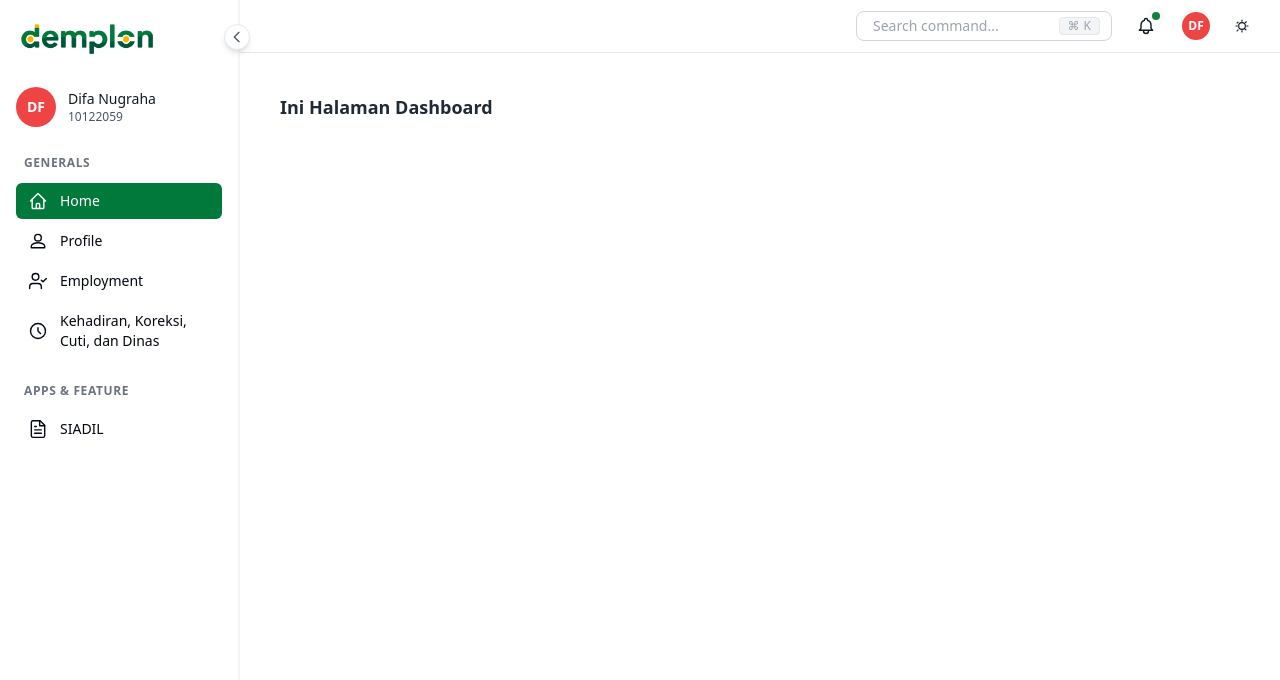
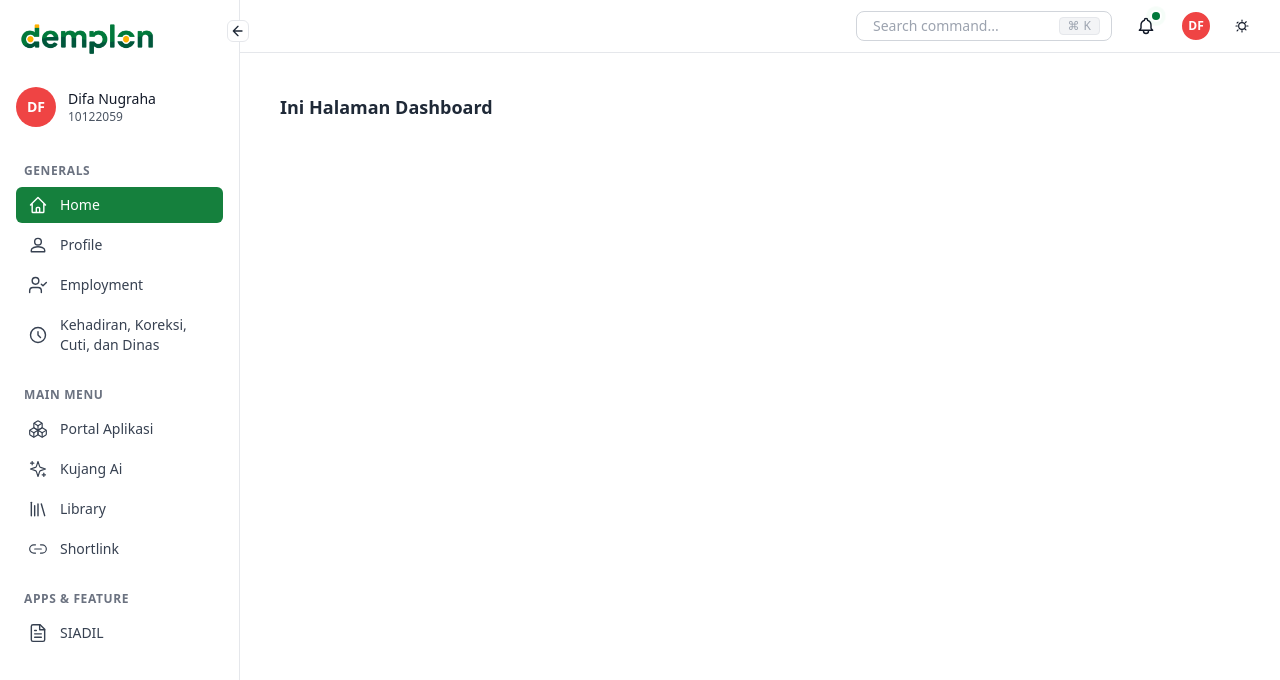
Before and after one commit to DifaaNug/web-siadil, a Next.js app: page /dashboard in a window 1280 px wide. Shown: the top 680 px of the page. Built offline with nearby package versions, Linux system fonts and the light colour scheme.

Commit message:
Refactor Sidebar and add Breadcrumb component
Sidebar menu refactored to use links and helper components for cleaner code and improved navigation. Added a reusable Breadcrumb component. Updated SiadilHeader to use a custom green color for the notification indicator.

```diff
--- a/src/components/SiadilHeader.tsx
+++ b/src/components/SiadilHeader.tsx
@@ -49,7 +49,7 @@ const SiadilHeader = () => {
             {/* Efek ping */}
             <span className="ping-notif"></span>
             {/* Bulatan hijau tetap */}
-            <span className="bg-green-700 absolute top-1 right-1 block h-2 w-2 rounded-full ring-2 ring-white"></span>
+            <span className="bg-[#01793B] absolute top-1 right-1 block h-2 w-2 rounded-full ring-2 ring-white"></span>
             <svg
               xmlns="http://www.w3.org/2000/svg"
               className="h-5 w-5 text-gray-900"
--- a/src/components/Sidebar.tsx
+++ b/src/components/Sidebar.tsx
@@ -2,20 +2,18 @@
 
 import Image from "next/image";
 import { useState } from "react";
+import Link from "next/link";
+import { usePathname } from "next/navigation";
 
+// Props
 interface SidebarProps {
-  activeMenu: string;
-  onMenuChange: (menu: string) => void;
   onCollapseChange?: (collapsed: boolean) => void;
 }
 
-const Sidebar = ({
-  activeMenu,
-  onMenuChange,
-  onCollapseChange,
-}: SidebarProps) => {
+const Sidebar = ({ onCollapseChange }: SidebarProps) => {
   const [isCollapsed, setIsCollapsed] = useState(false);
   const [showArrow, setShowArrow] = useState(false);
+  const pathname = usePathname();
 
   const handleCollapseToggle = () => {
     const newCollapsed = !isCollapsed;
@@ -25,41 +23,35 @@ const Sidebar = ({
 
   return (
     <div
-      className="bg-white min-h-screen border-r border-gray-100 transition-all duration-300 relative w-full h-full"
+      className={`min-h-screen border-r bg-white transition-all duration-300 relative ${
+        isCollapsed ? "w-20" : "w-60"
+      }`}
       onMouseEnter={() => setShowArrow(true)}
       onMouseLeave={() => setShowArrow(false)}>
-      {/* Header with Logo */}
-      <div className="px-3 py-4 border-gray-100 relative">
+      {/* Bagian Logo & Profile (Tidak ada perubahan) */}
+      <div className="px-3 py-4 relative">
         <div
           className={`flex ${
             isCollapsed ? "justify-center items-center" : "flex-col"
           } space-y-2`}>
-          {isCollapsed ? (
           <Image
             src="/logo-demplon.png"
             alt="Demplon Logo"
-              width={60}
-              height={60}
-              className="rounded"
+            width={isCollapsed ? 60 : 150}
+            height={isCollapsed ? 60 : 150}
+            className="rounded transition-all duration-300"
+            priority
           />
-          ) : (
-            <Image
-              src="/logo-demplon.png"
-              alt="Demplon Logo"
-              width={150}
-              height={150}
-              className="rounded"
-            />
-          )}
         </div>
-
-        {/* Toggle Arrow Button */}
+        {/* Tombol Toggle Arrow - PERUBAHAN DI SINI */}
         {showArrow && (
           <button
             onClick={handleCollapseToggle}
-            className="absolute -right-3 top-6 bg-white border border-gray-200 rounded-full p-1 shadow-md hover:shadow-lg transition-all duration-200 z-10">
+            // --- Perubahan Rounded Corner (rounded-lg -> rounded-md) ---
+            className="absolute -right-2.5 top-5 bg-white border border-gray-200 rounded-md p-0.5 transition-all duration-200 z-10 flex items-center justify-center" // rounded-md
+          >
             <svg
-              className={`w-4 h-4 text-gray-600 transition-transform duration-200 ${
+              className={` w-4 h-4 text-gray-800 transition-transform duration-200  ${
                 isCollapsed ? "rotate-180" : ""
               }`}
               fill="none"
@@ -69,26 +61,21 @@ const Sidebar = ({
                 strokeLinecap="round"
                 strokeLinejoin="round"
                 strokeWidth={2}
-                d="M15 19l-7-7 7-7"
+                d="M12 19l-7-7m0 0l7-7m-7 7h13"
               />
             </svg>
           </button>
         )}
       </div>
-
-      {/* User Profile Section */}
       <div
         className={`${
           isCollapsed ? "px-2" : "px-4"
-        } py-3 border-gray-100 transition-all duration-300`}>
+        } py-3 transition-all duration-300`}>
         <div
           className={`flex items-center ${
             isCollapsed ? "justify-center" : "space-x-3"
           }`}>
-          <div
-            className={`${
-              isCollapsed ? "w-10 h-10" : "w-10 h-10"
-            } bg-red-500 rounded-full flex items-center justify-center transition-all duration-300`}>
+          <div className="w-10 h-10 bg-red-500 rounded-full flex items-center justify-center shrink-0">
             <span className="text-white font-semibold text-sm">DF</span>
           </div>
           {!isCollapsed && (
@@ -107,215 +94,114 @@ const Sidebar = ({
         className={`${
           isCollapsed ? "px-2" : "px-4"
         } py-4 transition-all duration-300`}>
+        {/* --- PERUBAHAN STRUKTUR UTAMA ADA DI SINI --- */}
+
         {/* GENERALS Section */}
-        <div className="mb-6">
-          {!isCollapsed && (
-            <div className="text-xs font-semibold text-gray-500 uppercase tracking-wider mb-3 px-2 opacity-100 transition-opacity duration-300">
+        <div>
+          {/* Judul ini sekarang punya tinggi tetap (h-8) */}
+          <div className="h-8 flex items-center">
+            <div
+              className={`text-xs font-semibold text-gray-500 uppercase tracking-wider px-2 transition-opacity duration-200 ${
+                isCollapsed ? "opacity-0" : "opacity-100"
+              }`}>
               GENERALS
             </div>
-          )}
-          {isCollapsed && (
-            <div className="h-0 mb-3 opacity-0 transition-all duration-300"></div>
-          )}
-
+          </div>
           <ul className="space-y-1">
-            {/* Home */}
-            <li>
-              <button
-                onClick={() => onMenuChange("Home")}
-                className={`w-full flex items-center ${
-                  isCollapsed ? "justify-center px-2" : "space-x-3 px-3"
-                } py-2 transition-all duration-300 text-sm rounded-md ${
-                  activeMenu === "Home" ? "text-white" : "text-gray-950"
-                }`}
-                style={
-                  activeMenu === "Home" ? { backgroundColor: "#01793b" } : {}
-                }
-                title={isCollapsed ? "Home" : ""}>
-                <svg
-                  className={`${
-                    isCollapsed ? "w-6 h-6" : "w-5 h-5"
-                  } transition-all duration-300`}
-                  fill="none"
-                  stroke="currentColor"
-                  viewBox="0 0 24 24">
-                  <path
-                    strokeLinecap="round"
-                    strokeLinejoin="round"
-                    strokeWidth={1.7}
-                    d="M3 12l2-2m0 0l7-7 7 7M5 10v10a1 1 0 001 1h3m10-11l2 2m-2-2v10a1 1 0 01-1 1h-3m-6 0a1 1 0 001-1v-4a1 1 0 011-1h2a1 1 0 011 1v4a1 1 0 001 1m-6 0h6"
-                  />
-                </svg>
-                {!isCollapsed && (
-                  <span className="opacity-100 transition-opacity duration-300">
+            <MenuItemLink
+              href="/dashboard"
+              currentPath={pathname}
+              isCollapsed={isCollapsed}
+              icon={<HomeIcon isCollapsed={isCollapsed} />}>
               Home
-                  </span>
-                )}
-              </button>
-            </li>
-
-            {/* Profile */}
-            <li>
-              <button
-                onClick={() => onMenuChange("Profile")}
-                className={`w-full flex items-center ${
-                  isCollapsed ? "justify-center px-2" : "space-x-3 px-3"
-                } py-2 transition-all duration-300 text-sm rounded-md ${
-                  activeMenu === "Profile" ? "text-white" : "text-gray-950"
-                }`}
-                style={
-                  activeMenu === "Profile" ? { backgroundColor: "#01793b" } : {}
-                }
-                title={isCollapsed ? "Profile" : ""}>
-                <svg
-                  className={`${
-                    isCollapsed ? "w-6 h-6" : "w-5 h-5"
-                  } transition-all duration-300`}
-                  fill="none"
-                  stroke="currentColor"
-                  viewBox="0 0 24 24">
-                  <path
-                    strokeLinecap="round"
-                    strokeLinejoin="round"
-                    strokeWidth={1.7}
-                    d="M12 12c2.21 0 4-1.79 4-4s-1.79-4-4-4-4 1.79-4 4 1.79 4 4 4zm0 2c-2.67 0-8 1.34-8 4v2h16v-2c0-2.66-5.33-4-8-4z"
-                  />
-                </svg>
-                {!isCollapsed && (
-                  <span className="opacity-100 transition-opacity duration-300">
+            </MenuItemLink>
+            <MenuItemLink
+              href="/dashboard/profile"
+              currentPath={pathname}
+              isCollapsed={isCollapsed}
+              icon={<ProfileIcon isCollapsed={isCollapsed} />}>
               Profile
-                  </span>
-                )}
-              </button>
-            </li>
-
-            {/* Employment */}
-            <li>
-              <button
-                onClick={() => onMenuChange("Employment")}
-                className={`w-full flex items-center ${
-                  isCollapsed ? "justify-center px-2" : "space-x-3 px-3"
-                } py-2 transition-all duration-300 text-sm rounded-md ${
-                  activeMenu === "Employment" ? "text-white" : "text-gray-950"
-                }`}
-                style={
-                  activeMenu === "Employment"
-                    ? { backgroundColor: "#01793b" }
-                    : {}
-                }
-                title={isCollapsed ? "Employment" : ""}>
-                <svg
-                  xmlns="http://www.w3.org/2000/svg"
-                  viewBox="0 0 24 24"
-                  fill="none"
-                  stroke="currentColor"
-                  strokeWidth="1.7"
-                  strokeLinecap="round"
-                  strokeLinejoin="round"
-                  className={`${
-                    isCollapsed ? "w-6 h-6" : "w-5 h-5"
-                  } transition-all duration-300`}>
-                  <path d="M16 21v-2a4 4 0 0 0-4-4H6a4 4 0 0 0-4 4v2"></path>
-                  <circle cx="9" cy="7" r="4"></circle>
-                  <polyline points="16 11 18 13 22 9"></polyline>
-                </svg>
-                {!isCollapsed && (
-                  <span className="opacity-100 transition-opacity duration-300">
+            </MenuItemLink>
+            <MenuItemLink
+              href="/dashboard/employment"
+              currentPath={pathname}
+              isCollapsed={isCollapsed}
+              icon={<EmploymentIcon isCollapsed={isCollapsed} />}>
               Employment
-                  </span>
-                )}
-              </button>
-            </li>
-
-            {/* Kehadiran, Koreksi, Cuti, dan Dinas */}
-            <li>
-              <button
-                onClick={() => onMenuChange("Kehadiran")}
-                className={`w-full flex items-center ${
-                  isCollapsed ? "justify-center px-2" : "space-x-3 px-3"
-                } py-2 transition-all duration-300 text-sm rounded-md ${
-                  activeMenu === "Kehadiran" ? "text-white" : "text-gray-950"
-                }`}
-                style={
-                  activeMenu === "Kehadiran"
-                    ? { backgroundColor: "#01793b" }
-                    : {}
-                }
-                title={
-                  isCollapsed ? "Kehadiran, Koreksi, Cuti, dan Dinas" : ""
-                }>
-                <svg
-                  className={`${
-                    isCollapsed ? "w-6 h-6" : "w-5 h-5"
-                  } flex-shrink-0 transition-all duration-300`}
-                  fill="none"
-                  stroke="currentColor"
-                  viewBox="0 0 24 24">
-                  <path
-                    strokeLinecap="round"
-                    strokeLinejoin="round"
-                    strokeWidth={1.7}
-                    d="M12 8v4l3 3m6-3a9 9 0 11-18 0 9 9 0 0118 0z"
-                  />
-                </svg>
-                {!isCollapsed && (
-                  <span className="text-left opacity-100 transition-opacity duration-300">
+            </MenuItemLink>
+            <MenuItemLink
+              href="/dashboard/kehadiran"
+              currentPath={pathname}
+              isCollapsed={isCollapsed}
+              icon={<ClockIcon isCollapsed={isCollapsed} />}
+              title="Kehadiran, Koreksi, Cuti, dan Dinas">
               Kehadiran, Koreksi, Cuti, dan Dinas
-                  </span>
-                )}
-              </button>
-            </li>
+            </MenuItemLink>
           </ul>
         </div>
 
-        <div className="mb-6">
-          {!isCollapsed && (
-            <div className="text-xs font-semibold text-gray-500 uppercase tracking-wider mb-3 px-2 opacity-100 transition-opacity duration-300">
+        {/* MAIN MENU Section */}
+        <div className="mt-4">
+          {" "}
+          {/* Menggunakan margin-top untuk jarak antar section */}
+          <div className="h-8 flex items-center">
+            <div
+              className={`text-xs font-semibold text-gray-500 uppercase tracking-wider px-2 transition-opacity duration-200 ${
+                isCollapsed ? "opacity-0" : "opacity-100"
+              }`}>
+              MAIN MENU
+            </div>
+          </div>
+          <ul className="space-y-1">
+            <MenuItemLink
+              href="/dashboard/portal"
+              currentPath={pathname}
+              isCollapsed={isCollapsed}
+              icon={<PackageIcon isCollapsed={isCollapsed} />}>
+              Portal Aplikasi
+            </MenuItemLink>
+            <MenuItemLink
+              href="/dashboard/kujang-ai"
+              currentPath={pathname}
+              isCollapsed={isCollapsed}
+              icon={<SparklesIcon isCollapsed={isCollapsed} />}>
+              Kujang Ai
+            </MenuItemLink>
+            <MenuItemLink
+              href="/dashboard/library"
+              currentPath={pathname}
+              isCollapsed={isCollapsed}
+              icon={<LibraryIcon isCollapsed={isCollapsed} />}>
+              Library
+            </MenuItemLink>
+            <MenuItemLink
+              href="/dashboard/shortlink"
+              currentPath={pathname}
+              isCollapsed={isCollapsed}
+              icon={<LinkIcon isCollapsed={isCollapsed} />}>
+              Shortlink
+            </MenuItemLink>
+          </ul>
+        </div>
+
+        {/* APPS & FEATURE Section */}
+        <div className="mt-4">
+          <div className="h-8 flex items-center">
+            <div
+              className={`text-xs font-semibold text-gray-500 uppercase tracking-wider px-2 transition-opacity duration-200 ${
+                isCollapsed ? "opacity-0" : "opacity-100"
+              }`}>
               APPS & FEATURE
             </div>
-          )}
-          {isCollapsed && (
-            <div className="h-0 mb-3 opacity-0 transition-all duration-300"></div>
-          )}
-
+          </div>
           <ul className="space-y-1">
-            {/* SIADIL */}
-            <li>
-              <button
-                onClick={() => onMenuChange("SIADIL")}
-                className={`w-full flex items-center ${
-                  isCollapsed ? "justify-center px-2" : "space-x-3 px-3"
-                } py-2 transition-all duration-300 text-sm rounded-md ${
-                  activeMenu === "SIADIL" ? "text-white" : "text-gray-950"
-                }`}
-                style={
-                  activeMenu === "SIADIL" ? { backgroundColor: "#01793b" } : {}
-                }
-                title={isCollapsed ? "SIADIL" : ""}>
-                <svg
-                  xmlns="http://www.w3.org/2000/svg"
-                  viewBox="0 0 24 24"
-                  fill="none"
-                  stroke="currentColor"
-                  strokeWidth="1.7"
-                  strokeLinecap="round"
-                  strokeLinejoin="round"
-                  className={`${
-                    isCollapsed ? "w-6 h-6" : "w-5 h-5"
-                  } transition-all duration-300`}>
-                  <path d="M14.5 2H6a2 2 0 0 0-2 2v16a2 2 0 0 0 2 2h12a2 2 0 0 0 2-2V7.5L14.5 2z"></path>
-                  <polyline points="14 2 14 8 20 8"></polyline>
-                  <line x1="16" x2="8" y1="13" y2="13"></line>
-                  <line x1="16" x2="8" y1="17" y2="17"></line>
-                  <line x1="10" x2="8" y1="9" y2="9"></line>
-                </svg>
-                {!isCollapsed && (
-                  <span className="opacity-100 transition-opacity duration-300">
+            <MenuItemLink
+              href="/dashboard/siadil"
+              currentPath={pathname}
+              isCollapsed={isCollapsed}
+              icon={<FileIcon isCollapsed={isCollapsed} />}>
               SIADIL
-                  </span>
-                )}
-              </button>
-            </li>
+            </MenuItemLink>
           </ul>
         </div>
       </nav>
@@ -323,4 +209,166 @@ const Sidebar = ({
   );
 };
 
+// Komponen Helper untuk membuat kode menu lebih bersih dan bisa dipakai ulang
+interface MenuItemLinkProps {
+  href: string;
+  currentPath: string;
+  isCollapsed: boolean;
+  icon: React.ReactNode;
+  children: React.ReactNode;
+  title?: string;
+  hasNotification?: boolean;
+  isHighlighted?: boolean;
+}
+
+const MenuItemLink = ({
+  href,
+  currentPath,
+  isCollapsed,
+  icon,
+  children,
+  title,
+  hasNotification,
+  isHighlighted,
+}: MenuItemLinkProps) => {
+  const isActive =
+    href === "/dashboard" ? currentPath === href : currentPath.startsWith(href);
+
+  return (
+    <li>
+      <Link
+        href={href}
+        // --- PERUBAHAN UTAMA ADA DI BARIS INI ---
+        className={`w-full flex items-center ${
+          isCollapsed ? "justify-center px-2" : "justify-between" // Dinamis: center saat collapsed
+        } py-2 transition-all duration-300 text-sm rounded-md ${
+          isActive
+            ? "bg-green-700 text-white"
+            : isHighlighted
+            ? "text-green-800 hover:bg-green-50"
+            : "text-gray-700 hover:bg-gray-100"
+        }`}
+        title={isCollapsed ? title || String(children) : ""}>
+        {/* Grup untuk ikon dan teks di kiri */}
+        <div
+          className={`flex items-center ${
+            isCollapsed ? "" : "space-x-3 px-3"
+          }`}>
+          {icon}
+          {!isCollapsed && (
+            <span className="text-left opacity-100 transition-opacity duration-300">
+              {children}
+            </span>
+          )}
+        </div>
+
+        {/* Notifikasi akan muncul di kanan jika 'hasNotification' true */}
+        {!isCollapsed && hasNotification && (
+          <div className="relative w-5 h-5 flex items-center justify-center mr-3">
+            <span className="ping-notif"></span>
+            <span className="absolute block w-3 h-3 rounded-full bg-green-200"></span>
+            <span className="relative block h-2 w-2 rounded-full bg-[#01793B]"></span>
+          </div>
+        )}
+      </Link>
+    </li>
+  );
+};
+
+// Kumpulan Komponen Ikon (agar kode utama tidak terlalu panjang)
+const Icon = ({
+  isCollapsed,
+  children,
+  strokeWidth = 1.7,
+}: {
+  isCollapsed: boolean;
+  children: React.ReactNode;
+  strokeWidth?: number;
+}) => (
+  <svg
+    className={`${
+      isCollapsed ? "w-6 h-6" : "w-5 h-5"
+    } transition-all duration-300 shrink-0`}
+    fill="none"
+    viewBox="0 0 24 24"
+    stroke="currentColor"
+    strokeWidth={strokeWidth}
+    strokeLinecap="round"
+    strokeLinejoin="round">
+    {children}
+  </svg>
+);
+
+const HomeIcon = ({ isCollapsed }: { isCollapsed: boolean }) => (
+  <Icon isCollapsed={isCollapsed}>
+    <path d="M3 12l2-2m0 0l7-7 7 7M5 10v10a1 1 0 001 1h3m10-11l2 2m-2-2v10a1 1 0 01-1 1h-3m-6 0a1 1 0 001-1v-4a1 1 0 011-1h2a1 1 0 011 1v4a1 1 0 001 1m-6 0h6" />
+  </Icon>
+);
+const ProfileIcon = ({ isCollapsed }: { isCollapsed: boolean }) => (
+  <Icon isCollapsed={isCollapsed}>
+    <path d="M12 12c2.21 0 4-1.79 4-4s-1.79-4-4-4-4 1.79-4 4 1.79 4 4 4zm0 2c-2.67 0-8 1.34-8 4v2h16v-2c0-2.66-5.33-4-8-4z" />
+  </Icon>
+);
+const EmploymentIcon = ({ isCollapsed }: { isCollapsed: boolean }) => (
+  <Icon isCollapsed={isCollapsed}>
+    <path d="M16 21v-2a4 4 0 0 0-4-4H6a4 4 0 0 0-4 4v2"></path>
+    <circle cx="9" cy="7" r="4"></circle>
+    <polyline points="16 11 18 13 22 9"></polyline>
+  </Icon>
+);
+const ClockIcon = ({ isCollapsed }: { isCollapsed: boolean }) => (
+  <Icon isCollapsed={isCollapsed}>
+    <path d="M12 8v4l3 3m6-3a9 9 0 11-18 0 9 9 0 0118 0z" />
+  </Icon>
+);
+const PackageIcon = ({ isCollapsed }: { isCollapsed: boolean }) => (
+  <Icon isCollapsed={isCollapsed} strokeWidth={1.4}>
+    <path d="M2.97 12.92A2 2 0 0 0 2 14.63v3.24a2 2 0 0 0 .97 1.71l3 1.8a2 2 0 0 0 2.06 0L12 19v-5.5l-5-3-4.03 2.42Z"></path>
+    <path d="m7 16.5-4.74-2.85"></path>
+    <path d="m7 16.5 5-3"></path>
+    <path d="M7 16.5v5.17"></path>
+    <path d="M12 13.5V19l3.97 2.38a2 2 0 0 0 2.06 0l3-1.8a2 2 0 0 0 .97-1.71v-3.24a2 2 0 0 0-.97-1.71L17 10.5l-5 3Z"></path>
+    <path d="m17 16.5-5-3"></path>
+    <path d="m17 16.5 4.74-2.85"></path>
+    <path d="M17 16.5v5.17"></path>
+    <path d="M7.97 4.42A2 2 0 0 0 7 6.13v4.37l5 3 5-3V6.13a2 2 0 0 0-.97-1.71l-3-1.8a2 2 0 0 0-2.06 0l-3 1.8Z"></path>
+    <path d="M12 8 7.26 5.15"></path>
+    <path d="m12 8 4.74-2.85"></path>
+    <path d="M12 13.5V8"></path>
+  </Icon>
+);
+const SparklesIcon = ({ isCollapsed }: { isCollapsed: boolean }) => (
+  <Icon isCollapsed={isCollapsed} strokeWidth={1.4}>
+    <path d="m12 3-1.912 5.813a2 2 0 0 1-1.275 1.275L3 12l5.813 1.912a2 2 0 0 1 1.275 1.275L12 21l1.912-5.813a2 2 0 0 1 1.275-1.275L21 12l-5.813-1.912a2 2 0 0 1-1.275-1.275L12 3Z"></path>
+    <path d="M5 3v4"></path>
+    <path d="M19 17v4"></path>
+    <path d="M3 5h4"></path>
+    <path d="M17 19h4"></path>
+  </Icon>
+);
+const LibraryIcon = ({ isCollapsed }: { isCollapsed: boolean }) => (
+  <Icon isCollapsed={isCollapsed}>
+    <path d="m16 6 4 14"></path>
+    <path d="M12 6v14"></path>
+    <path d="M8 8v12"></path>
+    <path d="M4 4v16"></path>
+  </Icon>
+);
+const LinkIcon = ({ isCollapsed }: { isCollapsed: boolean }) => (
+  <Icon isCollapsed={isCollapsed} strokeWidth={1.4}>
+    <path d="M9 17H7A5 5 0 0 1 7 7h2"></path>
+    <path d="M15 7h2a5 5 0 1 1 0 10h-2"></path>
+    <line x1="8" x2="16" y1="12" y2="12"></line>
+  </Icon>
+);
+const FileIcon = ({ isCollapsed }: { isCollapsed: boolean }) => (
+  <Icon isCollapsed={isCollapsed}>
+    <path d="M14.5 2H6a2 2 0 0 0-2 2v16a2 2 0 0 0 2 2h12a2 2 0 0 0 2-2V7.5L14.5 2z"></path>
+    <polyline points="14 2 14 8 20 8"></polyline>
+    <line x1="16" x2="8" y1="13" y2="13"></line>
+    <line x1="16" x2="8" y1="17" y2="17"></line>
+    <line x1="10" x2="8" y1="9" y2="9"></line>
+  </Icon>
+);
+
 export default Sidebar;
```
Also changed, not shown: src/components/Breadcrumb.tsx (added, +41 -0 lines). Lines whose indentation alone changed are shown as unchanged.
